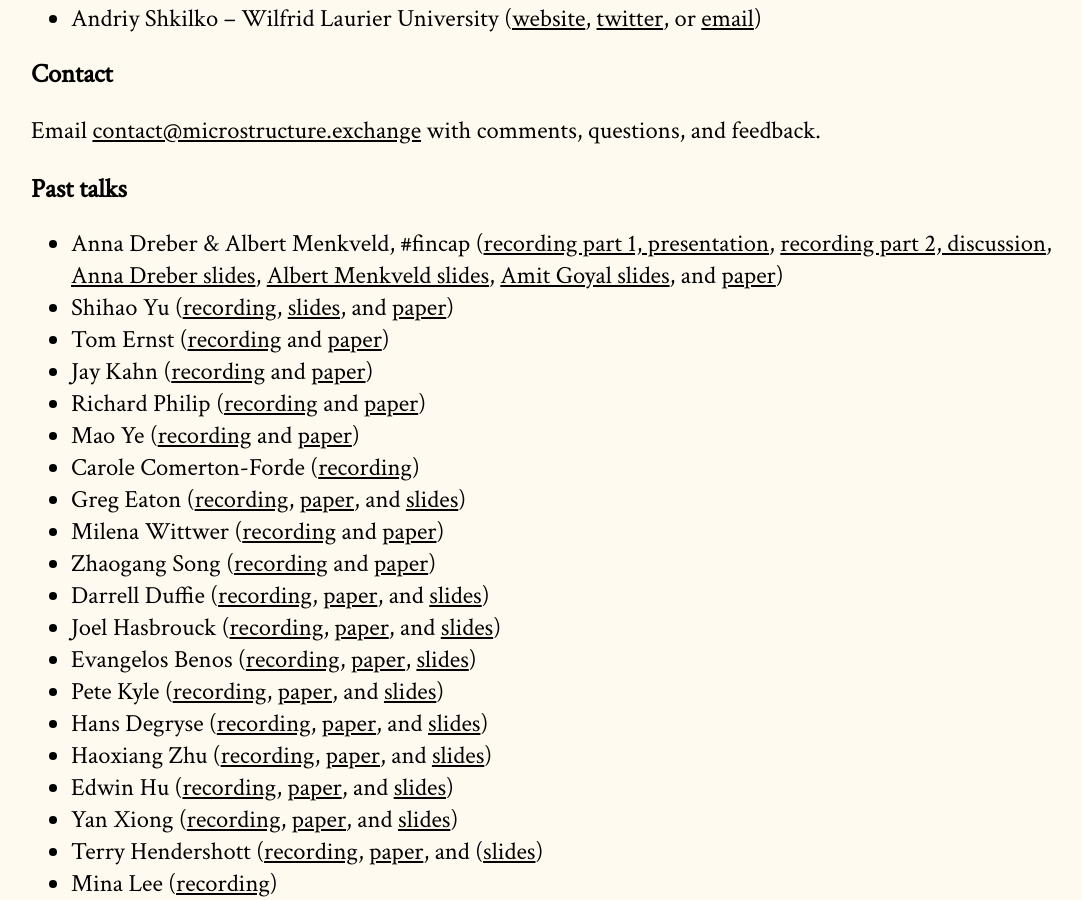
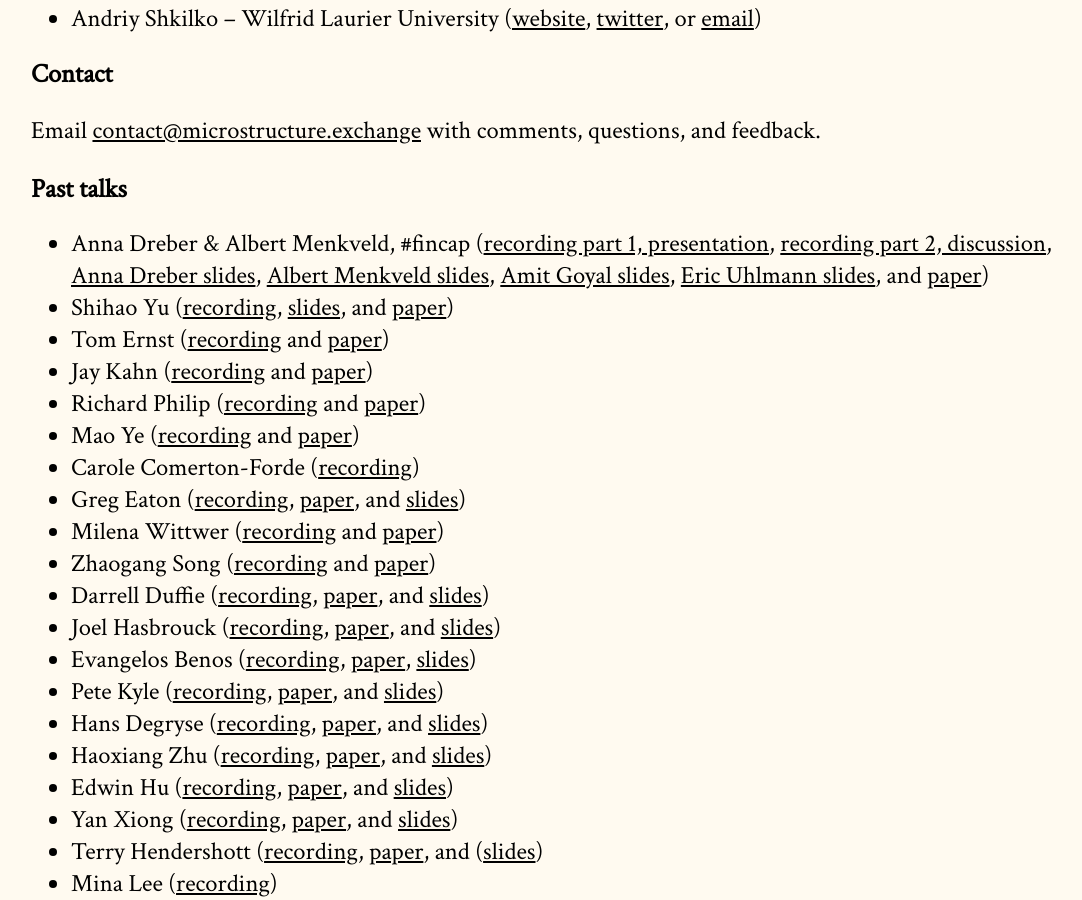
Before and after one commit to cpfiffer/microstructure.exchange, a Jekyll site: the page built from index.md, in a window 1280 px wide and 900 px high, scrolled down 2049 px. Shown: the whole window, without its empty margins (97-1179 px from the left). Built offline with Jekyll 4.4.1, drawn with Linux system fonts in a browser that asks for light colours; some web fonts are replaced.

Commit message:
Add eric's slides

```diff
--- a/index.md
+++ b/index.md
@@ -46,7 +46,7 @@ Email [contact@microstructure.exchange](mailto:contact@microstructure.exchange)
 
 ## Past talks
 
-- Anna Dreber & Albert Menkveld, #fincap ([recording part 1, presentation](https://youtu.be/TpPdHHQSZHI), [recording part 2, discussion](https://youtu.be/XrtqSDZu3Zw), [Anna Dreber slides](slides/dreber fincap microstructure exchange.pdf), [Albert Menkveld slides](https://albertjmenkveld.com/slides/drwl1/), [Amit Goyal slides](slides/Discussion_AmitGoyal.pptx), and [paper](https://papers.ssrn.com/sol3/papers.cfm?abstract_id=3961574))
+- Anna Dreber & Albert Menkveld, #fincap ([recording part 1, presentation](https://youtu.be/TpPdHHQSZHI), [recording part 2, discussion](https://youtu.be/XrtqSDZu3Zw), [Anna Dreber slides](slides/dreber fincap microstructure exchange.pdf), [Albert Menkveld slides](https://albertjmenkveld.com/slides/drwl1/), [Amit Goyal slides](slides/Discussion_AmitGoyal.pptx), [Eric Uhlmann slides](slides/Eric Finance Crowd Project Slides.pdf), and [paper](https://papers.ssrn.com/sol3/papers.cfm?abstract_id=3961574))
 - Shihao Yu ([recording](https://youtu.be/H3gZHGjnMK4), [slides](https://www.shihaoyu.org/research/slides/yu1_slides_me.pdf), and [paper](https://www.shihaoyu.org/research/papers/yu1.pdf))
 - Tom Ernst ([recording](https://youtu.be/um9Pj8iJGsI) and [paper](/papers/12859989807_TRF_July_1b.pdf))
 - Jay Kahn ([recording](https://youtu.be/ZQffKo_wFHI) and [paper](/papers/OFRwp-21-01-hedge-funds-and-the-treasury-cash-futures-disconnect.pdf))
```
Also changed, not shown: 1 other file.
